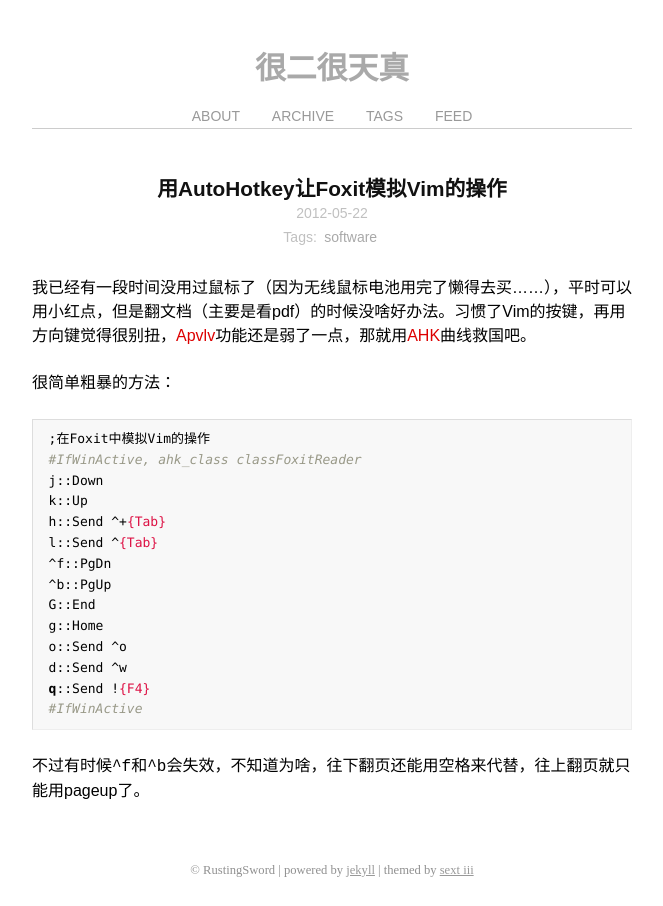
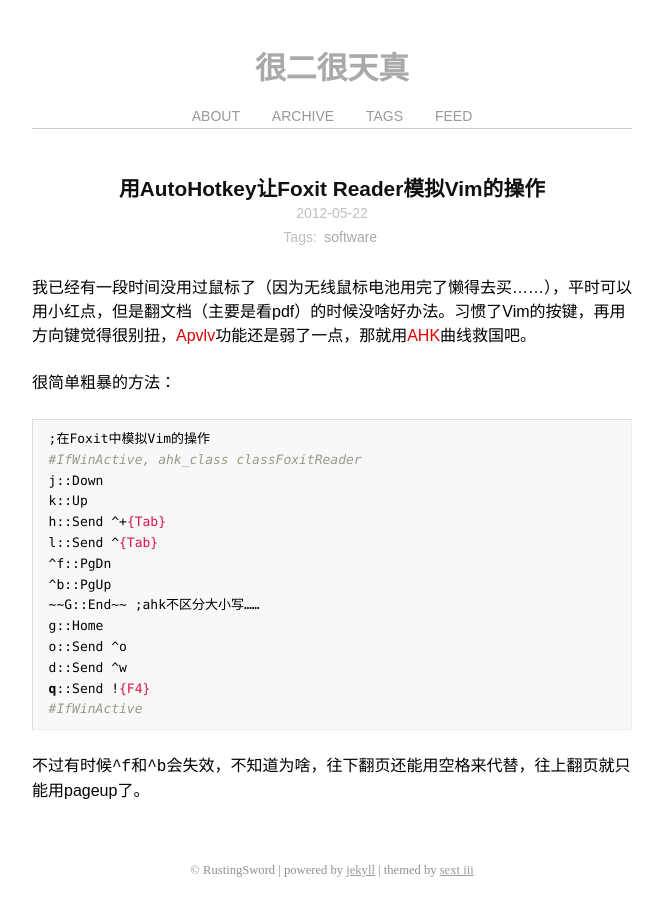
Before and after one commit to RustingSword/rustingsword.github.com, a Jekyll site: the page built from _posts/2012-05-22-foxit-ahk-script.md, in a window 1280 px wide. Shown: the whole page, without its empty margins (308-971 px from the left). Built offline with Jekyll 4.4.1, drawn with Linux system fonts in a browser that asks for light colours; some web fonts are replaced; Markdown is read by kramdown in place of the engine named in the settings.

Commit message:
deleted an error in ahk code

```diff
--- a/_posts/2012-05-22-foxit-ahk-script.md
+++ b/_posts/2012-05-22-foxit-ahk-script.md
@@ -1,6 +1,6 @@
 ---
 layout: post
-title: "用AutoHotkey让Foxit模拟Vim的操作"
+title: "用AutoHotkey让Foxit Reader模拟Vim的操作"
 tags: ["software"]
 ---
 
@@ -16,7 +16,7 @@
     l::Send ^{Tab}
     ^f::PgDn
     ^b::PgUp
-    G::End
+    ~~G::End~~ ;ahk不区分大小写……
     g::Home
     o::Send ^o
     d::Send ^w
```
